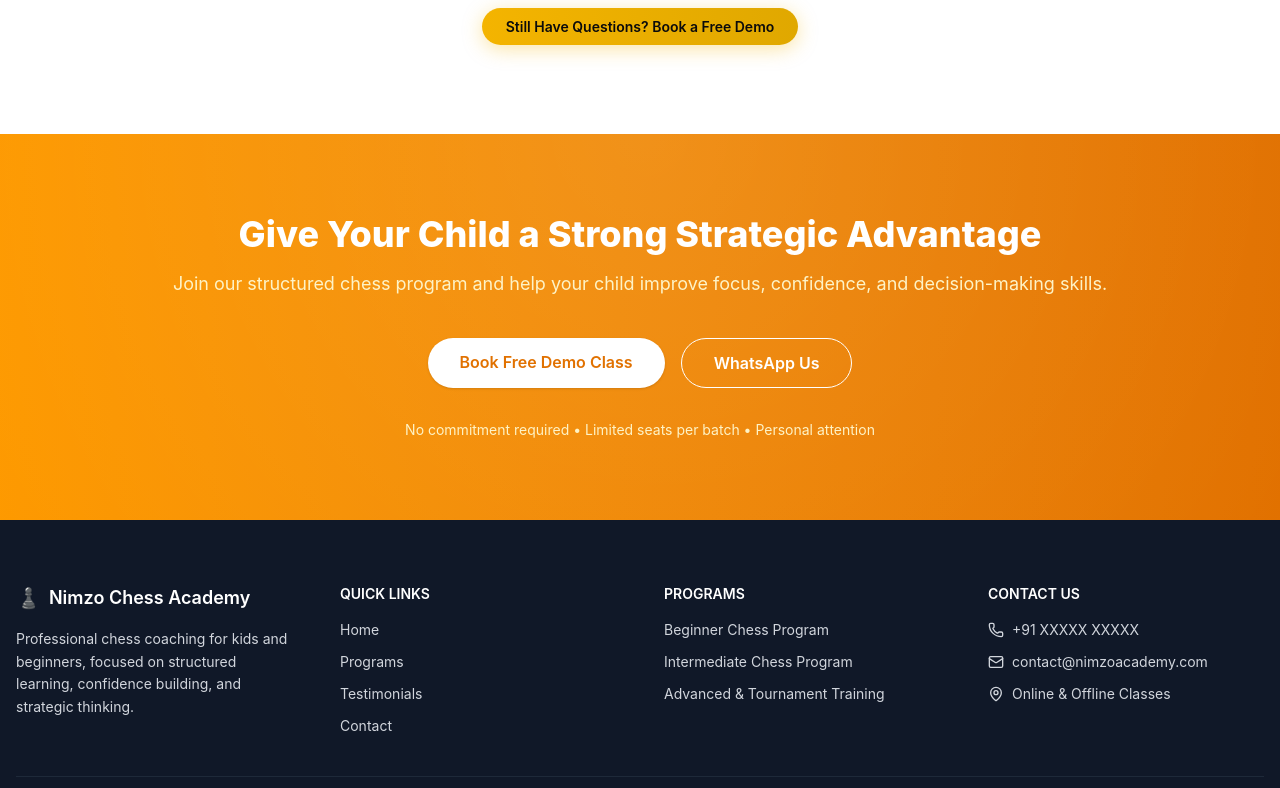
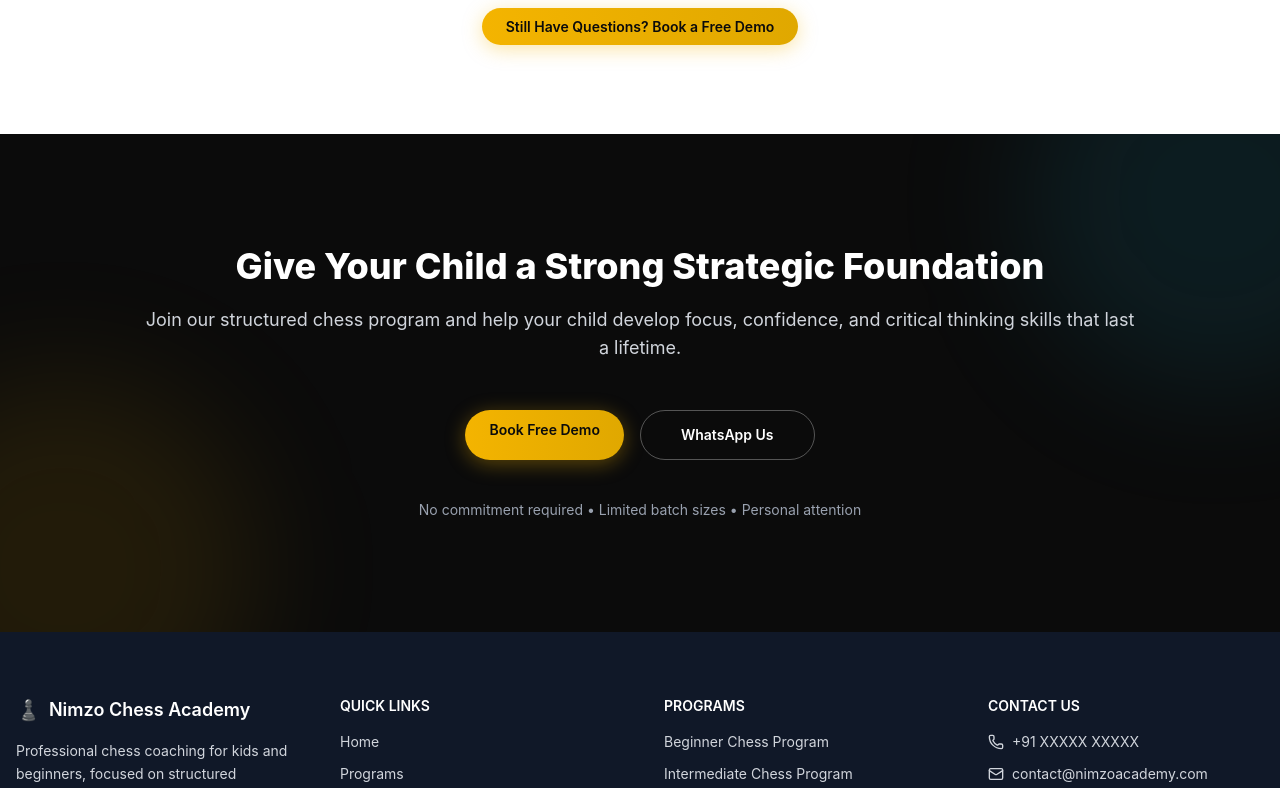
Before and after one commit to vivekmehto/nimzo-academy, a React (Vite) app: page / in a window 1280 px wide. Shown: the part 5960-6748 px from the top of the page. Built offline with nearby package versions, Linux system fonts and the light colour scheme.

Commit message:
Update Final CTA component

```diff
--- a/src/components/FinalCTA.tsx
+++ b/src/components/FinalCTA.tsx
@@ -4,46 +4,71 @@ const FinalCTA: React.FC = () => {
   return (
     <section
       id="demo"
-      className="relative overflow-hidden bg-linear-to-r from-amber-500 to-amber-600 py-20"
+      className="relative overflow-hidden bg-[#0B0B0B] py-28 scroll"
     >
-      <div className="absolute inset-0 opacity-10">
-        <div className="h-full w-full bg-[radial-gradient(circle_at_top,white,transparent)]" />
+      {/* Subtle Background Accent */}
+      <div className="absolute inset-0 pointer-events-none">
+        <div className="absolute -top-32 -right-32 h-96 w-96 rounded-full bg-[#1FB6E0]/10 blur-3xl" />
+        <div className="absolute -bottom-32 -left-32 h-96 w-96 rounded-full bg-[#F4B400]/10 blur-3xl" />
       </div>
 
-      <div className="relative mx-auto max-w-5xl px-4 text-center text-white">
+      <div className="relative mx-auto max-w-5xl px-4 text-center">
         {/* Headline */}
-        <h2 className="text-3xl font-extrabold md:text-4xl">
-          Give Your Child a Strong Strategic Advantage
+        <h2 className="text-3xl font-extrabold text-white md:text-4xl">
+          Give Your Child a Strong Strategic Foundation
         </h2>
 
         {/* Subheading */}
-        <p className="mt-4 text-lg text-amber-100">
-          Join our structured chess program and help your child improve
-          focus, confidence, and decision-making skills.
+        <p className="mt-5 text-lg text-gray-300">
+          Join our structured chess program and help your child develop focus,
+          confidence, and critical thinking skills that last a lifetime.
         </p>
 
         {/* CTA Buttons */}
-        <div className="mt-10 flex flex-wrap justify-center gap-4">
+        <div className="mt-12 flex flex-wrap justify-center gap-4">
+          {/* Primary CTA */}
+       <a
+  href="#demo"
+  className="
+    rounded-full
+    bg-linear-to-r from-[#F4B400] to-[#E0A800]
+    px-6 py-2.5 text-sm font-semibold
+    text-[#0B0B0B]
+    shadow-[0_4px_20px_rgba(244,180,0,0.35)]
+    transition-all duration-300
+    hover:-translate-y-0.5
+    hover:shadow-[0_6px_30px_rgba(244,180,0,0.5)]
+    focus-visible:outline-none
+    focus-visible:ring-2
+    focus-visible:ring-[#1FB6E0]
+    focus-visible:ring-offset-2
+    focus-visible:ring-offset-[#0B0B0B]
+  "
+>
+  Book Free Demo
+</a>
+
+
+          {/* Secondary CTA (Optional) */}
           <a
-            href="#contact"
-            className="rounded-full bg-white px-8 py-3 text-base font-semibold text-amber-600 shadow hover:bg-amber-50 transition"
-          >
-            Book Free Demo Class
-          </a>
-
-          <a
-            href="https://wa.me/91XXXXXXXXXX"
+            href="https://wa.me/919718086186"
             target="_blank"
             rel="noopener noreferrer"
-            className="rounded-full border border-white px-8 py-3 text-base font-semibold text-white hover:bg-white/10 transition"
+            className="
+              inline-flex items-center justify-center
+              rounded-full border border-white/30 px-10 py-3.5
+              text-sm font-semibold text-white
+              transition-all duration-300
+              hover:border-white hover:bg-white/5
+            "
           >
             WhatsApp Us
           </a>
         </div>
 
         {/* Trust Line */}
-        <p className="mt-8 text-sm text-amber-100">
-          No commitment required • Limited seats per batch • Personal attention
+        <p className="mt-10 text-sm text-gray-400">
+          No commitment required • Limited batch sizes • Personal attention
         </p>
       </div>
     </section>
```
